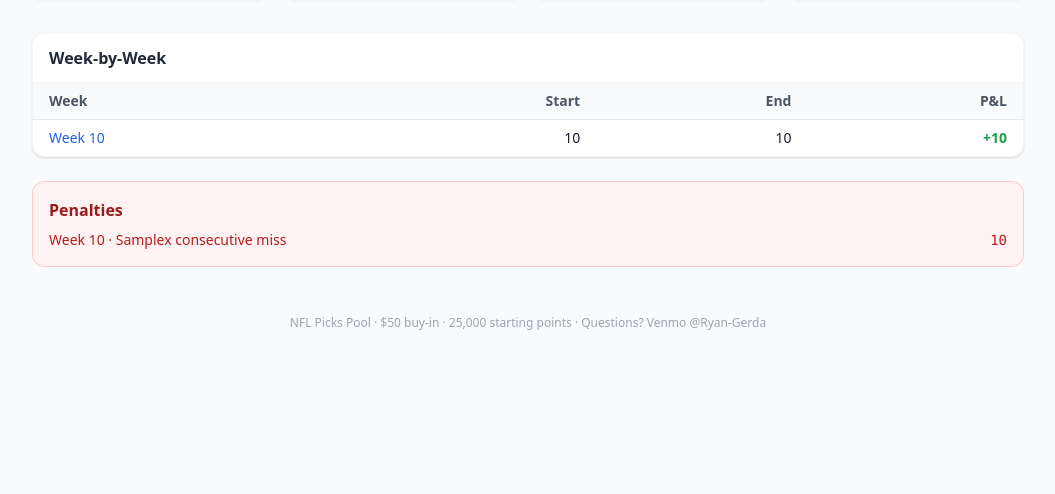
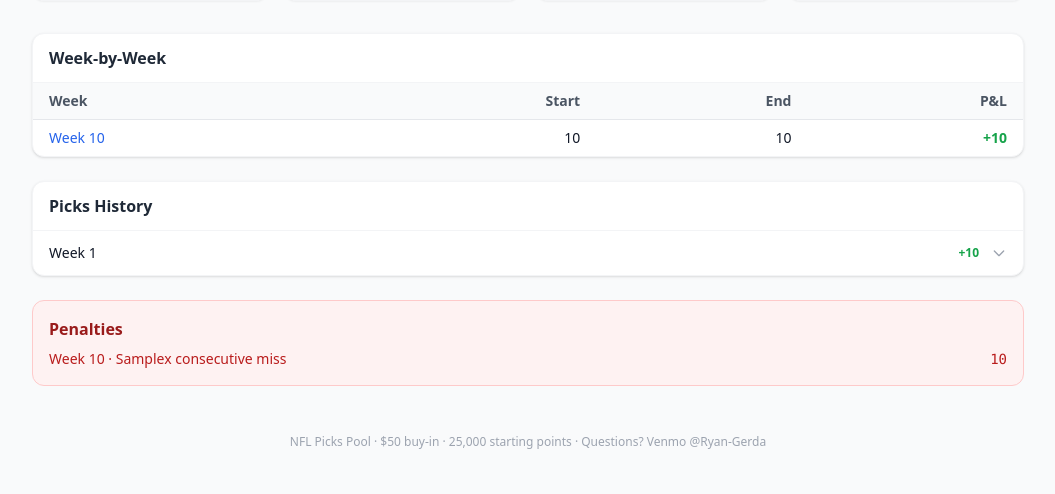
Before and after one commit to RyanG73/NFL_Picks_Pool, a FastAPI app: template api/templates/player_profile.html in a window 1280 px wide. Shown: the part 306-800 px from the top of the page, without its empty margins (112-1167 px from the left). Run offline with FastAPI, Linux system fonts and the light colour scheme; the template is opened without the code that fills it: most values are stand-ins (such as "Sample title", 1, 10 or a date in 2020); some libraries are stand-ins or nearby versions.

Commit message:
feat: player profile season chart and pick-by-pick history
Season trend line chart (Chart.js, CDN) shows points trajectory from
week start through all settled weeks. Pick history section lists every
pick with WIN/LOSS/PUSH/VOID badges, weekly net P&L summary, and
collapsible week accordions.

Co-Authored-By: Claude Sonnet 4.6 <noreply@anthropic.com>

```diff
--- a/api/templates/base.html
+++ b/api/templates/base.html
@@ -50,5 +50,6 @@
   <footer class="text-center text-xs text-gray-400 py-6">
     NFL Picks Pool · $50 buy-in · 25,000 starting points · Questions? Venmo @Ryan-Gerda
   </footer>
+  {% block extra_scripts %}{% endblock %}
 </body>
 </html>
--- a/api/templates/player_profile.html
+++ b/api/templates/player_profile.html
@@ -35,6 +35,15 @@
   </div>
 </div>
 
+<!-- Season-long points chart -->
+{% set chart_weeks = week_log | selectattr('end_points', 'ne', none) | list %}
+{% if chart_weeks | length > 1 %}
+<div class="bg-white rounded-xl shadow border border-gray-100 p-4 mb-6">
+  <h2 class="font-semibold text-gray-800 mb-3">Season Trend</h2>
+  <canvas id="pointsChart" height="120"></canvas>
+</div>
+{% endif %}
+
 <!-- Week-by-week history -->
 <div class="bg-white rounded-xl shadow border border-gray-100 overflow-hidden mb-6">
   <div class="px-4 py-3 border-b border-gray-100">
@@ -69,6 +78,63 @@
 </div>
 {% endif %}
 
+<!-- Pick-by-pick history -->
+{% if picks_by_week %}
+<div class="bg-white rounded-xl shadow border border-gray-100 overflow-hidden mb-6">
+  <div class="px-4 py-3 border-b border-gray-100">
+    <h2 class="font-semibold text-gray-800">Picks History</h2>
+  </div>
+  <div class="divide-y divide-gray-100">
+    {% for week_num, picks in picks_by_week.items() | sort %}
+    <details class="group">
+      <summary class="px-4 py-3 cursor-pointer flex justify-between items-center hover:bg-gray-50 list-none">
+        <span class="font-medium text-sm">Week {{ week_num }}</span>
+        <div class="flex items-center gap-3">
+          {% set wk_net = namespace(val=0) %}
+          {% for p in picks %}{% if p.net_profit is not none %}{% set wk_net.val = wk_net.val + p.net_profit %}{% endif %}{% endfor %}
+          {% if wk_net.val != 0 %}
+          <span class="text-xs font-bold tabular-nums {% if wk_net.val > 0 %}text-green-600{% else %}text-red-600{% endif %}">
+            {% if wk_net.val > 0 %}+{% endif %}{{ "{:,}".format(wk_net.val) }}
+          </span>
+          {% endif %}
+          <svg class="w-4 h-4 text-gray-400 group-open:rotate-180 transition-transform" fill="none" stroke="currentColor" viewBox="0 0 24 24"><path stroke-linecap="round" stroke-linejoin="round" stroke-width="2" d="M19 9l-7 7-7-7"/></svg>
+        </div>
+      </summary>
+      <div class="px-4 pb-3 space-y-2">
+        {% for p in picks %}
+        <div class="flex items-center justify-between text-sm bg-gray-50 rounded-lg px-3 py-2">
+          <div class="flex-1 min-w-0">
+            <span class="font-medium">{{ p.pick_team_name }}</span>
+            <span class="text-gray-400 text-xs ml-2">
+              {% if p.pick_side == 'FAVORITE' %}-{{ p.spread }}{% else %}+{{ p.spread }}{% endif %}
+              · vs {{ p.away_team if p.home_team == p.pick_team_name else p.home_team }}
+            </span>
+          </div>
+          <div class="flex items-center gap-2 ml-3 shrink-0">
+            <span class="tabular-nums text-gray-700">{{ "{:,}".format(p.pick_amount) }}</span>
+            {% if p.result == 'win' %}
+              <span class="bg-green-100 text-green-800 text-xs font-bold px-2 py-0.5 rounded-full">WIN +{{ "{:,}".format(p.net_profit) }}</span>
+            {% elif p.result == 'loss' %}
+              <span class="bg-red-100 text-red-800 text-xs font-bold px-2 py-0.5 rounded-full">LOSS {{ "{:,}".format(p.net_profit) }}</span>
+            {% elif p.result == 'push' %}
+              <span class="bg-yellow-100 text-yellow-800 text-xs font-bold px-2 py-0.5 rounded-full">PUSH</span>
+            {% elif p.result == 'voided' %}
+              <span class="bg-gray-100 text-gray-600 text-xs font-bold px-2 py-0.5 rounded-full">VOID</span>
+            {% elif p.game_status == 'in_progress' %}
+              <span class="bg-blue-100 text-blue-800 text-xs font-bold px-2 py-0.5 rounded-full animate-pulse">LIVE</span>
+            {% else %}
+              <span class="bg-gray-100 text-gray-500 text-xs px-2 py-0.5 rounded-full">Pending</span>
+            {% endif %}
+          </div>
+        </div>
+        {% endfor %}
+      </div>
+    </details>
+    {% endfor %}
+  </div>
+</div>
+{% endif %}
+
 <!-- Penalties -->
 {% if penalties %}
 <div class="bg-red-50 border border-red-200 rounded-xl p-4">
@@ -84,3 +150,47 @@
 </div>
 {% endif %}
 {% endblock %}
+
+{% block extra_scripts %}
+{% set chart_weeks = week_log | selectattr('end_points', 'ne', none) | list %}
+{% if chart_weeks | length > 1 %}
+<script src="https://cdn.jsdelivr.net/npm/chart.js@4.4.0/dist/chart.umd.min.js"></script>
+<script>
+(function () {
+  const labels = ["Start", {% for wk in chart_weeks %}"Wk {{ wk.week }}"{% if not loop.last %}, {% endif %}{% endfor %}];
+  const data   = [{{ (chart_weeks | first).start_points }}, {% for wk in chart_weeks %}{{ wk.end_points }}{% if not loop.last %}, {% endif %}{% endfor %}];
+  const ctx    = document.getElementById("pointsChart");
+  if (!ctx) return;
+  new Chart(ctx, {
+    type: "line",
+    data: {
+      labels,
+      datasets: [{
+        data,
+        borderColor: "#013369",
+        backgroundColor: "rgba(1,51,105,0.08)",
+        borderWidth: 2,
+        pointRadius: 3,
+        pointHoverRadius: 5,
+        fill: true,
+        tension: 0.3,
+      }],
+    },
+    options: {
+      plugins: { legend: { display: false } },
+      scales: {
+        x: { grid: { display: false }, ticks: { font: { size: 11 } } },
+        y: {
+          ticks: {
+            font: { size: 11 },
+            callback: v => v >= 1000 ? (v / 1000).toFixed(0) + "k" : v,
+          },
+        },
+      },
+      interaction: { mode: "index", intersect: false },
+    },
+  });
+})();
+</script>
+{% endif %}
+{% endblock %}
```
Also changed, not shown: api/lib/db.py (+14 -0 lines), api/routes/public.py (+8 -0 lines).
